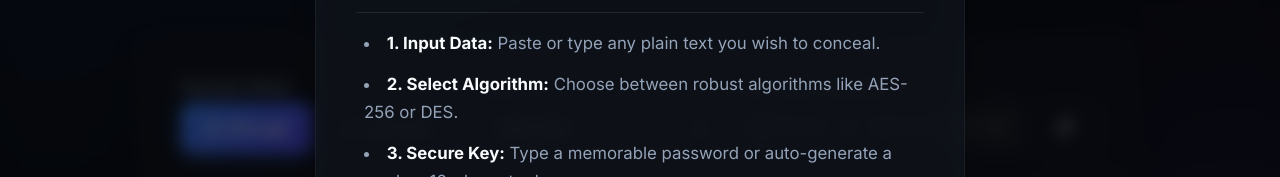
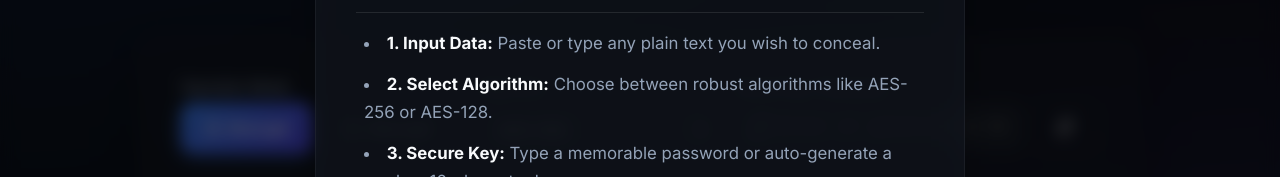
Before and after one commit to ManojkumarPalakuri/ALLCRYPT_TOOL, a React (Vite) app in the folder client/: page / in a window 1280 px wide. Both pictures are taken after a click on the button "About". Shown: the part 328-505 px from the top of the page. Built offline with nearby package versions, Linux system fonts and the light colour scheme.

Commit message:
refactor: removed obsolete DES encryption algorithm

```diff
--- a/client/src/components/CryptoTool.jsx
+++ b/client/src/components/CryptoTool.jsx
@@ -13,7 +13,7 @@ const CryptoTool = () => {
   const [error, setError] = useState('');
   const [copied, setCopied] = useState(false);
 
-  const algorithms = ['AES-256', 'AES-192', 'AES-128', 'DES'];
+  const algorithms = ['AES-256', 'AES-192', 'AES-128'];
 
   const generatePassword = () => {
     const chars = 'ABCDEFGHIJKLMNOPQRSTUVWXYZabcdefghijklmnopqrstuvwxyz0123456789!@#$%^&*()';
--- a/client/src/components/Navbar.jsx
+++ b/client/src/components/Navbar.jsx
@@ -75,7 +75,7 @@ const Navbar = () => {
                 <h4 style={{ color: '#60a5fa', marginBottom: '1rem', marginTop: '2rem', fontSize: '1.25rem', borderBottom: '1px solid rgba(255,255,255,0.1)', paddingBottom: '0.5rem' }}>How It Works</h4>
                 <ul style={{ listStylePosition: 'inside', color: 'var(--text-muted)', marginBottom: '1.5rem', display: 'flex', flexDirection: 'column', gap: '0.75rem', paddingLeft: '0.5rem' }}>
                   <li><strong style={{ color: 'var(--text-main)' }}>1. Input Data:</strong> Paste or type any plain text you wish to conceal.</li>
-                  <li><strong style={{ color: 'var(--text-main)' }}>2. Select Algorithm:</strong> Choose between robust algorithms like AES-256 or DES.</li>
+                  <li><strong style={{ color: 'var(--text-main)' }}>2. Select Algorithm:</strong> Choose between robust algorithms like AES-256 or AES-128.</li>
                   <li><strong style={{ color: 'var(--text-main)' }}>3. Secure Key:</strong> Type a memorable password or auto-generate a random 16-character key.</li>
                   <li><strong style={{ color: 'var(--text-main)' }}>4. Encrypt & Share:</strong> Share the generated ciphertext block and the exact key with your recipient. Without both factors (Key + Ciphertext), the message remains mathematically impossible to read.</li>
                 </ul>
```
Also changed, not shown: 2 other files (tests, documents, lock files or other folders).
